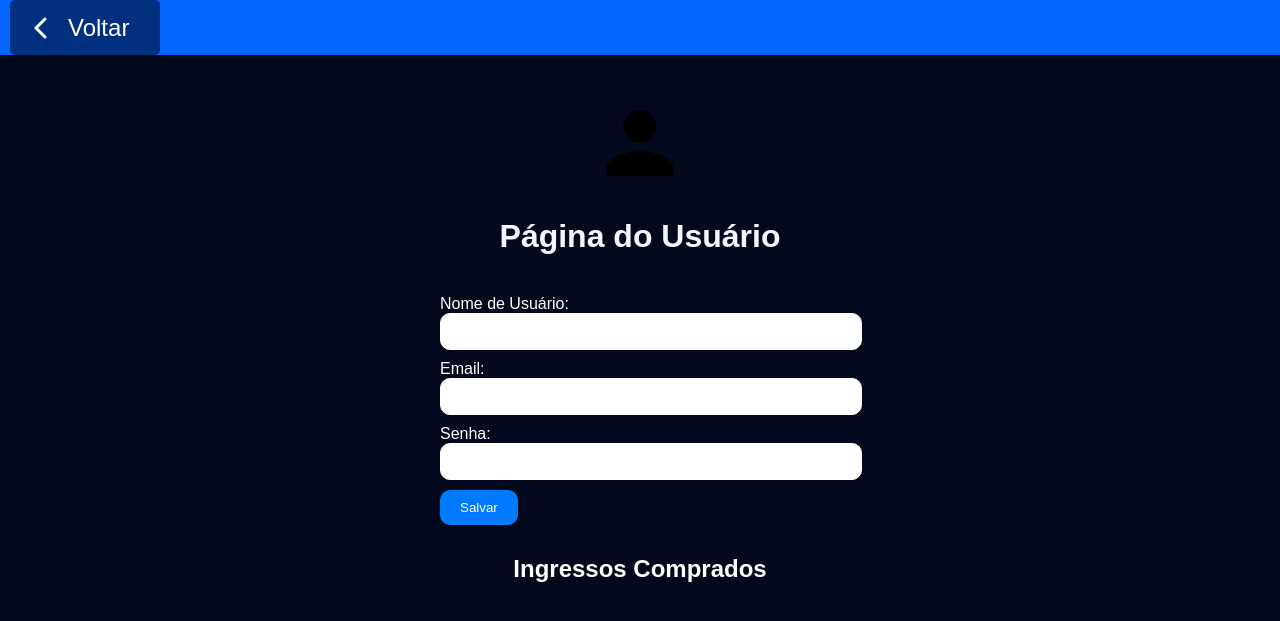
After one commit to julsales/cinema-fds, a Django app: page /usuario/ in a window 1280 px wide. The commit adds this page. Shown: the top 621 px of the page. Run offline with Django 5.2, Linux system fonts and the light colour scheme.

Commit message:
usuario
criando historia usuario

```diff
--- /dev/null
+++ b/CineFds/home/templates/usuario.html
@@ -0,0 +1,149 @@
+{% load static %}
+<!DOCTYPE html>
+<html lang="pt-BR">
+
+<head>
+    <meta charset="UTF-8">
+    <meta name="viewport" content="width=device-width, initial-scale=1.0">
+    <title>Página do Usuário</title>
+    <style>
+        body {
+            background-color: rgb(4, 10, 29);
+            color: #fff;
+            font-family: Arial, sans-serif;
+            margin: 0;
+        }
+
+        .navbar {
+            background-color: rgb(5, 101, 255);
+            padding: 0;
+        }
+
+        .navbar .nav-content {
+            padding-left: 10px;
+            display: flex;
+            align-items: center;
+        }
+
+        .navbar .navbar-brand {
+            text-decoration: none;
+            display: flex;
+            align-items: center;
+            background-color: rgb(0, 48, 126);
+            border-radius: 5px;
+            padding: 5px;
+            width: 140px;
+            height: 45px;
+        }
+
+        .navbar .navbar-brand svg {
+            margin-right: 5px;
+        }
+
+        h1 {
+            color: aliceblue;
+            text-align: center;
+        }
+
+        form {
+            max-width: 400px;
+            margin: 0 auto;
+        }
+
+        input[type="text"], input[type="email"], input[type="password"], input[type="file"] {
+            width: 100%;
+            padding: 10px;
+            margin-bottom: 10px;
+            border: 1px solid #fff;
+            background-color: #fff;
+            color: #000;
+            border-radius: 10px;
+            box-shadow: 0 0 5px rgba(0, 0, 0, 0.1);
+        }
+
+        button[type="submit"] {
+            padding: 10px 20px;
+            background-color: #007bff;
+            color: #fff;
+            border: none;
+            cursor: pointer;
+            border-radius: 10px;
+            box-shadow: 0 0 5px rgba(0, 0, 0, 0.1);
+        }
+
+        button[type="submit"]:hover {
+            background-color: #0056b3;
+        }
+
+        .icon-container {
+            display: flex;
+            justify-content: center;
+            align-items: center;
+            margin-top: 20px;
+            cursor: pointer;
+        }
+
+        .icon-container svg {
+            width: 100px;
+            height: 100px;
+            fill: black;
+        }
+
+        .tickets-container {
+            margin-top: 30px;
+            text-align: center;
+        }
+    </style>
+</head>
+
+<body>
+    <nav class="navbar navbar-dark justify-content-start">
+        <div class="nav-content">
+            <a href="{% url 'home' %}" class="navbar-brand">
+                <svg xmlns="http://www.w3.org/2000/svg" width="48" height="48" fill="white" class="bi bi-arrow-left" viewBox="0 0 16 16">
+                    <path fill-rule="evenodd" d="M10.354 11.354a.5.5 0 0 0 0-.708L7.707 8l2.647-2.646a.5.5 0 0 0-.708-.708l-3 3a.5.5 0 0 0 0 .708l3 3a.5.5 0 0 0 .708 0z"/>
+                </svg>
+                <span style="font-size: 24px; color: white;">Voltar</span>
+            </a>
+        </div>
+    </nav>
+
+    <div class="container-fluid mt-4 d-flex justify-content-center">
+        <div class="col-md-6">
+            <br>
+            <div class="icon-container">
+                <label for="profile-picture" style="cursor: pointer;">
+                    <svg width="100" height="100" viewBox="0 0 24 24" fill="black" xmlns="http://www.w3.org/2000/svg">
+                        <path d="M12 12c2.209 0 4-1.791 4-4s-1.791-4-4-4-4 1.791-4 4 1.791 4 4 4zm0 2c-2.67 0-8 1.34-8 4v2h16v-2c0-2.66-5.33-4-8-4z" fill="black"/>
+                    </svg>
+                    <input type="file" id="profile-picture" name="profile-picture" accept="image/*" style="display: none;">
+                </label>
+            </div>
+            <h1>Página do Usuário</h1>
+            <br>
+            <form method="post" enctype="multipart/form-data">
+                {% csrf_token %}
+                <div class="form-group">
+                    <label for="username">Nome de Usuário:</label>
+                    <input type="text" id="username" name="username" value="{{ user.username }}">
+                </div>
+                <div class="form-group">
+                    <label for="email">Email:</label>
+                    <input type="email" id="email" name="email" value="{{ user.email }}">
+                </div>
+                <div class="form-group">
+                    <label for="password">Senha:</label>
+                    <input type="password" id="password" name="password">
+                </div>
+                <button type="submit">Salvar</button>
+            </form>
+
+            <div class="tickets-container">
+                <h2>Ingressos Comprados</h2>
+                <!-- Listagem de ingressos comprados pode ser colocada aqui -->
+            </div>
+        </div>
+    </div>
+</body>
+
+</html>
--- a/CineFds/home/urls.py
+++ b/CineFds/home/urls.py
@@ -30,6 +30,7 @@ urlpatterns = [
     path('pag_fim/', views.pag_fim, name='pag_fim'),
     path('delete_movie_by_name/', views.delete_movie_by_name, name='delete_movie_by_name'),
     path('editar_filme/', editar_filme, name='editar_filme'),
+    path('usuario/', views.usuario, name='usuario'),
 ]
 if settings.DEBUG:
     urlpatterns += static(settings.MEDIA_URL, document_root = settings.MEDIA_ROOT)
--- a/CineFds/home/views.py
+++ b/CineFds/home/views.py
@@ -225,3 +225,10 @@ def payment_success(request):
 
 def escolha_acento(request):
     return render(request, 'escolha_acento.html')
+
+def usuario(request):
+    is_admin = request.user.is_staff
+    context = {
+        'is_admin': is_admin,
+    }
+    return render(request, 'usuario.html', context)
```
Also changed, not shown: CineFds/home/templates/base.html (+17 -20 lines), CineFds/db.sqlite3.
